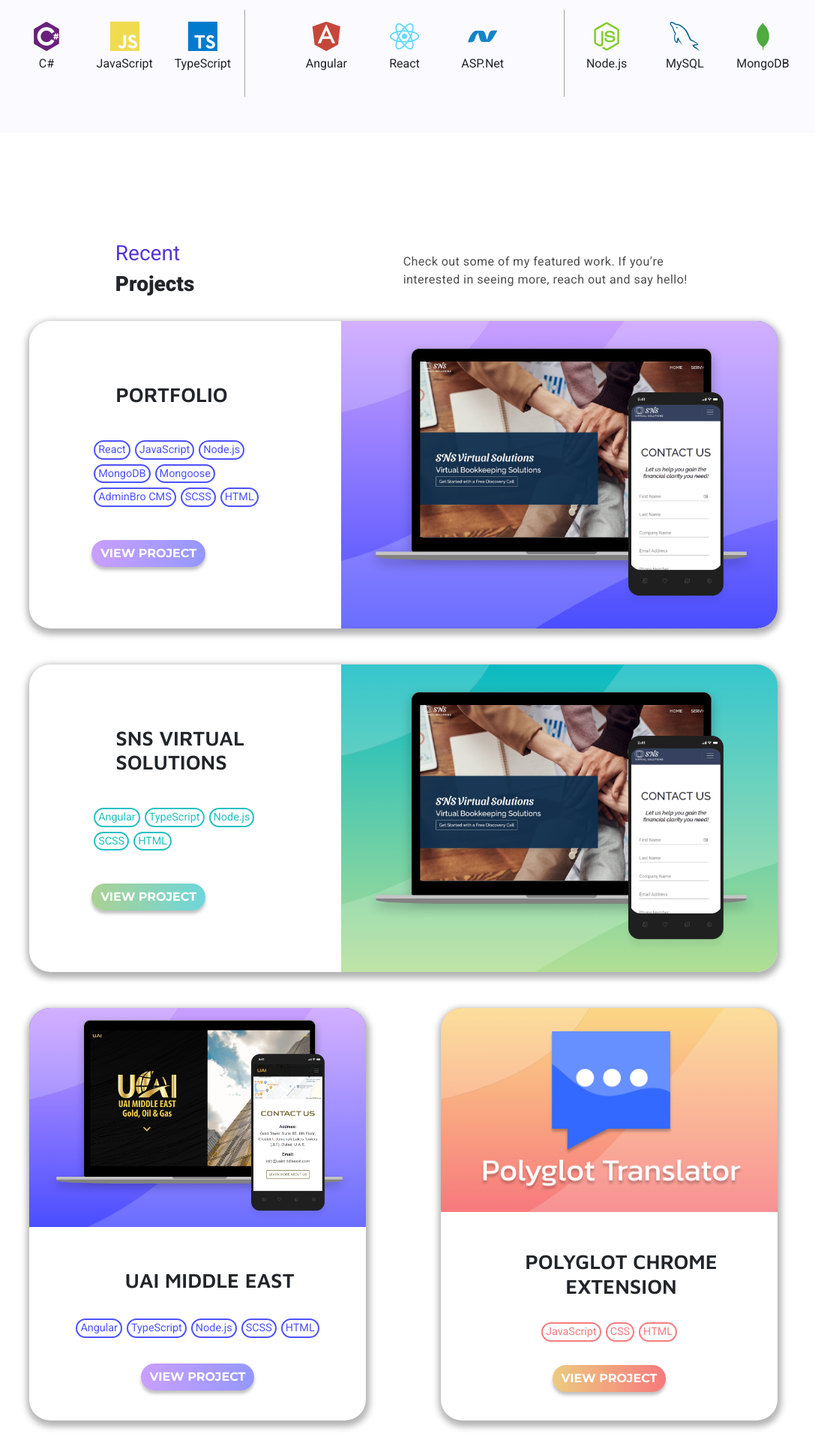
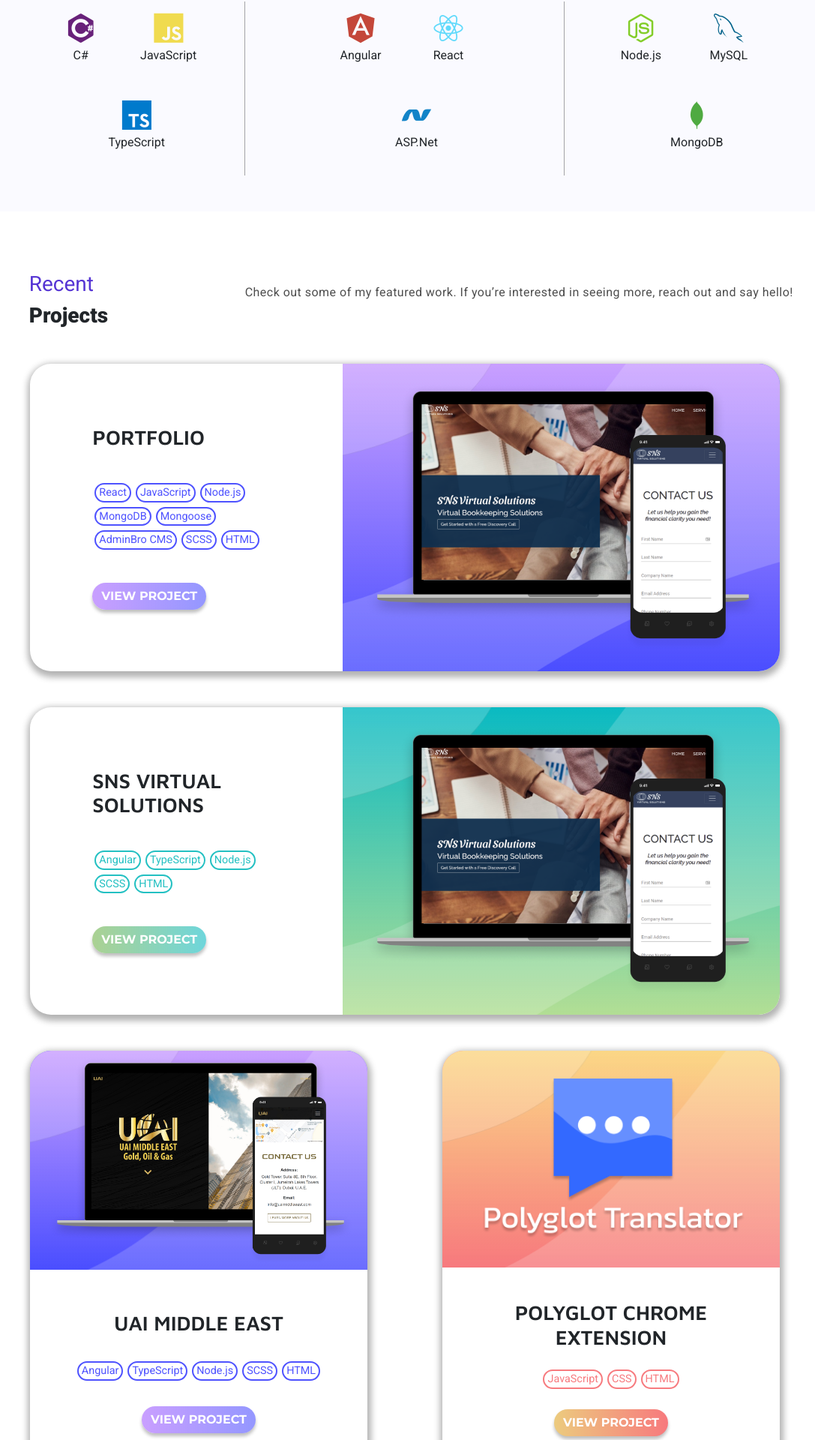
Before and after one commit to danisylvester/Portfolio_Blog, a React app: page / in a window 1280 px wide. Shown: the part 853-2773 px from the top of the page at 75% size, without its empty margins (100-1187 px from the left). Built offline with nearby package versions, Linux system fonts and the light colour scheme; no server answers.

Commit message:
Spacing adjustments.

```diff
--- a/src/App.scss
+++ b/src/App.scss
@@ -28,7 +28,7 @@
 }
 .gridTitle{
   grid-row: 1/2;
-  padding-top: 3rem;
+  padding-top: 4rem;
 }
 .gridDescription{
   grid-row: 2/3;
@@ -63,15 +63,22 @@
   }
   .gridTitle{
     grid-column: 2/5;
+    padding-top: 3rem;
   }
   .gridDescription{
-    grid-column: 7/12;
+    grid-column: 5/12;
     padding-top: 4rem;
   }
 }
 @media (min-width: 1024px) {
   .gridTitle{
     padding-left: 2rem;
+  }
+}
+// added
+@media (min-width: 1300px) {
+  .gridTitle{
+    padding-left: 3rem;
   }
 }
 @media (min-width: 1400px) {
@@ -81,6 +88,21 @@
   }
   .gridDescription{
     grid-column: 6/11;
+  }
+}
+@media (min-width: 1530px) {
+  .gridTitle{
+    padding-left: 2rem;
+  }
+}
+@media (min-width: 1640px) {
+  .gridTitle{
+    padding-left: 4rem;
+  }
+}
+@media (min-width: 1700px) {
+  .gridTitle{
+    padding-left: 5rem;
   }
 }
 
--- a/src/components/Blog/Blog.jsx
+++ b/src/components/Blog/Blog.jsx
@@ -128,8 +128,8 @@
                 <div className={styles.bkg}>
                     <div className={styles.gridHeading}>
                         <div className='gridTitle'>
-                            <h3 className='purpleText'>Recent</h3>
-                            <h3 className='whiteTitle'>BLOG POSTS</h3>
+                            <h3 className='purpleText'>Blog</h3>
+                            <h3 className='whiteTitle'>POSTS</h3>
                         </div>
                         <div className='gridDescription'>
                             <p className='whiteDescription'>Learn more about the new technologies I’m learning through my blog posts!</p>
--- a/src/components/Home/Home.jsx
+++ b/src/components/Home/Home.jsx
@@ -52,7 +52,7 @@
                         </div>
                         <div className={styles.viewBtnWrapper}>
                             <button className={styles.viewBtn}>
-                                <span className={styles.btnText}>View Projects</span>
+                                <a href='projects'><span className={styles.btnText}>View Projects</span></a>
                             </button>
                         </div>
                     </div>
--- a/src/components/Home/home.module.scss
+++ b/src/components/Home/home.module.scss
@@ -24,20 +24,20 @@
 @media(min-width: 768px){
     .grid{
         align-content: flex-start;
-        min-height: 95vh;
+        min-height: unset;
+        padding-bottom: 14rem;
     }
     .gridComputerBkg{
         grid-column: 6/-1;
     }
     .gridText{
         grid-column: 2/6;
-        padding-top: 10rem;
+        padding-top: 13rem;
     }
 }
 
 @media(min-width: 1024px){
     .gridText{
-        padding-top: 11rem;
         padding-left: 2rem;
     }
 }
@@ -98,6 +98,10 @@
     padding: 6px 10px;
     border: none;
 }
+.viewBtn a{
+    text-decoration: none;
+    color: white;
+}
 .btnText{
     color: white;
     @include App.buttonText;
@@ -129,7 +133,7 @@
 @media(min-width: 768px){
     .computerWrapper{
         display: block;
-        padding-top: 10rem;
+        padding-top: 13rem;
     }
     .computerImg{
         display: block;
@@ -168,9 +172,9 @@
     width: 100%;
     display: flex;
     justify-content: center;
-    padding-bottom: 6rem;
+    padding-bottom: 5rem;
+    padding-top: 2rem;
 }
 .skills{
     width: 100%;
-    padding-bottom: 6rem;
 }
--- a/src/components/Projects/Projects.jsx
+++ b/src/components/Projects/Projects.jsx
@@ -17,8 +17,6 @@
         }
     },[]);
      return (
-        <div className={styles.gridContainer}>
-
         <div className={styles.bkg}>
             <div className={styles.gridTextContainer}>
                 <div className='gridTitle'>
@@ -29,6 +27,7 @@
                     <p className='description'>Check out some of my featured work. If you’re interested in seeing more, reach out and say hello!</p>
                 </div>
             </div>
+            <div className={styles.projectSection}>
                 <div className={styles.projectWrapper}>
                     <div className='tilt'>
                         <div className={`${styles.gridCard} ${styles.horizGridCard}`}>
@@ -39,7 +38,7 @@
                                     </div>
                                 </div>
                             </div>
-                        <div className={`${styles.gridTitle} ${styles.horizGridTitle}`}>
+                            <div className={`${styles.gridProjectTitle} ${styles.horizGridTitle}`}>
                                 <h3 className={styles.projTitle}>Portfolio</h3>
                             </div>
                             <div className={`${styles.gridSkills} ${styles.horizGridSkills}`}>
@@ -70,7 +69,7 @@
                                     </div>
                                 </div>
                             </div>
-                        <div className={`${styles.gridTitle} ${styles.horizGridTitle}`}>
+                            <div className={`${styles.gridProjectTitle} ${styles.horizGridTitle}`}>
                                 <h3 className={styles.projTitle}>SNS Virtual Solutions</h3>
                             </div>
                             <div className={`${styles.gridSkills} ${styles.horizGridSkills}`}>
@@ -88,6 +87,7 @@
                         </div>
                     </div>
                 </div>
+                <div className={styles.verticalSection}>
                 <div className={`${styles.verticalWrap}`}>
                     <div className='tilt'>
                         <div className={styles.gridCard}>
@@ -98,7 +98,7 @@
                                     </div>
                                 </div>
                             </div>
-                        <div className={styles.gridTitle}>
+                            <div className={styles.gridProjectTitle}>
                                 <h3 className={styles.projTitle}>UAI MIDDLE EAST</h3>
                             </div>
                             <div className={styles.gridSkills}>
@@ -122,11 +122,11 @@
                             <div className={styles.gridDevices}>
                                 <div className={styles.gradientColorThree}>
                                     <div className={styles.bkgPattern}>
-                                    <img className={styles.deviceImg} src='/src/assets/polyglot.png'></img>
+                                        <img className={`${styles.deviceImg} ${styles.polyImg}`} src='/src/assets/polyglot.png'></img>
                                     </div>
                                 </div>
                             </div>
-                        <div className={styles.gridTitle}>
+                            <div className={styles.gridProjectTitle}>
                                 <h3 className={styles.projTitle}>Polyglot Chrome Extension</h3>
                             </div>
                             <div className={styles.gridSkills}>
@@ -144,5 +144,7 @@
                 </div>
                 </div>
             </div>
+        </div>
+
     )
 }
--- a/src/components/Projects/projects.module.scss
+++ b/src/components/Projects/projects.module.scss
@@ -1,19 +1,56 @@
 @use  '../../App.scss';
-// Background
-.gridContainer{
-    width: 100vw;
+
+.bkg{
+    width: 100%;
+}
+// Text Grid
+.gridTextContainer{
     display: grid;
     grid-template-columns: repeat(12, 1fr);
-    overflow:hidden;
 }
-.bkg{
-    grid-column: 2/12;
+// Project Containers
+.projectSection{
+    width: 100%;
+    overflow: hidden;
+    padding: 1rem;
 }
 .projectWrapper, .verticalWrap{
     display: flex;
     justify-content: center;
     padding: 1.5rem 0rem;
 }
+@media (min-width: 360px) {
+    .projectSection{
+        padding: 1rem 2rem;
+    }
+}
+@media (min-width: 500px) {
+    .projectSection{
+        padding: 1rem 3rem;
+    }
+}
+@media(min-width: 768px){
+    .projectWrapper:hover .deviceImg{
+        width: 95%;
+        transition-duration: 1000ms;
+    }
+    .polyglot{
+        float: right;
+    }
+    .verticalWrap{
+        display: inline-flex;
+        width: 45%;
+        height: 600px;
+    }
+}
+@media (min-width: 1111px) {
+    .projectSection{
+        padding-left:calc(50% - 500px);
+        padding-right: calc(50% - 500px);
+    }
+}
+
+
 // Projects Grid
 .gridCard{
     height: 100%;
@@ -35,10 +72,10 @@
     height: 100%;
     width: 100%;
 }
-.gridTitle,.gridSkills, .gridViewBtn{
+.gridProjectTitle,.gridSkills, .gridViewBtn{
     align-self: center;
 }
-.gridTitle{
+.gridProjectTitle{
     grid-column: 1/-1;
     grid-row: 3/4;
     padding-top: 2rem;
@@ -59,19 +96,11 @@
  .gridCard{
      width: 100%;
  }
- .gridSkills, .gridTitle, .gridViewBtn{
+ .gridSkills, .gridProjectTitle, .gridViewBtn{
      grid-column: 2/12;
  }
 }
-@media(min-width: 768px){
-    .projectWrapper:hover .deviceImg{
-        width: 95%;
-        transition-duration: 1000ms;
-    }
-
-    .polyglot{
-        float: right;
-    }
+@media (min-width: 768px) {
     .gridDevices{
         grid-row: 1/2;
     }
@@ -79,11 +108,7 @@
         transform: translateZ(50px);
         height: 550px;
     }
-    .verticalWrap{
-        display: inline-flex;
-        width: 45%;
-        height: 600px;
-    }
+
     .horizGridCard{
         text-align: left;
         row-gap: 0;
@@ -111,28 +136,9 @@
         grid-row:1/4;
     }
 }
-@media(min-width: 1024px){
-    .bkg{
-        padding-left: 2rem;
-    }
-}
-@media (min-width: 1250px) {
-    .bkg{
-        max-width: 1030px;
-        align-self: center;
-    }
-}
 
 
-
-// Text Grid
-.gridTextContainer{
-    display: grid;
-    grid-template-columns: repeat(12, 1fr);
-}
-
-
-// Gradients
+// Gradient Backgrounds
 .gradientColorOne, .gradientColorTwo, .gradientColorThree{
     width: 101%;
     height: 100%;
@@ -163,6 +169,15 @@
     .deviceImg{
         width:90%;
         margin: auto;
+    }
+    .polyImg{
+        padding-top: 0.5rem;
+        padding-bottom: 0.5rem;
+    }
+}
+@media (min-width: 1200px) {
+    .polyImg{
+        padding-bottom: 0.8rem;
     }
 }
 
--- a/src/components/Skills/Skills.jsx
+++ b/src/components/Skills/Skills.jsx
@@ -19,7 +19,7 @@
                     <i className={`devicon-javascript-plain colored ${styles.icon}`}></i>
                     <p className={styles.iconLabel}>JavaScript</p>
                 </div>
-                <div className={styles.iconWrap}>
+                <div className={`${styles.iconWrap} ${styles.wrapTo}`}>
                     <i className={`devicon-typescript-plain colored ${styles.icon}`}></i>
                     <p className={styles.iconLabel}>TypeScript</p>
                 </div>
@@ -33,7 +33,7 @@
                     <i className={`devicon-react-original colored ${styles.icon}`}></i>
                     <p className={styles.iconLabel}>React</p>
                 </div>
-                <div className={styles.iconWrap}>
+                <div className={`${styles.iconWrap} ${styles.wrapTo}`}>
                     <i className={`devicon-dot-net-plain colored ${styles.icon}`}></i>
                     <p className={styles.iconLabel}>ASP.Net</p>
                 </div>
@@ -48,7 +48,7 @@
                     <i className={`devicon-mysql-plain colored ${styles.icon}`}></i>
                     <p className={styles.iconLabel}>MySQL</p>
                 </div>
-                <div className={styles.iconWrap}>
+                <div className={`${styles.iconWrap} ${styles.wrapTo}`}>
                     <i className={`devicon-mongodb-plain colored ${styles.icon}`}></i>
                     <p className={styles.iconLabel}>MongoDB</p>
                 </div>
--- a/src/components/Skills/skills.module.scss
+++ b/src/components/Skills/skills.module.scss
@@ -48,15 +48,15 @@
         padding-right: 1rem;
     }
 }
-@media(min-width: 1400px){
+@media(min-width: 1600px){
     .gridIconsOne{
-        grid-column: 3/5;
+        grid-column: 4/6;
     }
     .gridIconsTwo{
-        grid-column: 5/9;
+        grid-column: 6/8;
     }
     .gridIconsThree{
-        grid-column: 9/11;
+        grid-column: 8/10;
     }
 
 }
@@ -94,9 +94,13 @@
     .icon{
         font-size: 2.5rem;
      }
-}
-@media(min-width: 840px){
-    .iconWrap{
-        margin: 1rem 0.6rem;
+     .wrapTo{
+        width:100%;
+        margin: 1rem auto;
     }
 }
+@media (min-width: 940px) {
+    .iconWrap{
+        margin: 1rem;
+    }
+}
```
Also changed, not shown: src/components/Blog/blog.module.scss (+40 -9 lines), src/components/Contact/contact.module.scss (+23 -3 lines). Lines whose indentation alone changed are shown as unchanged.
